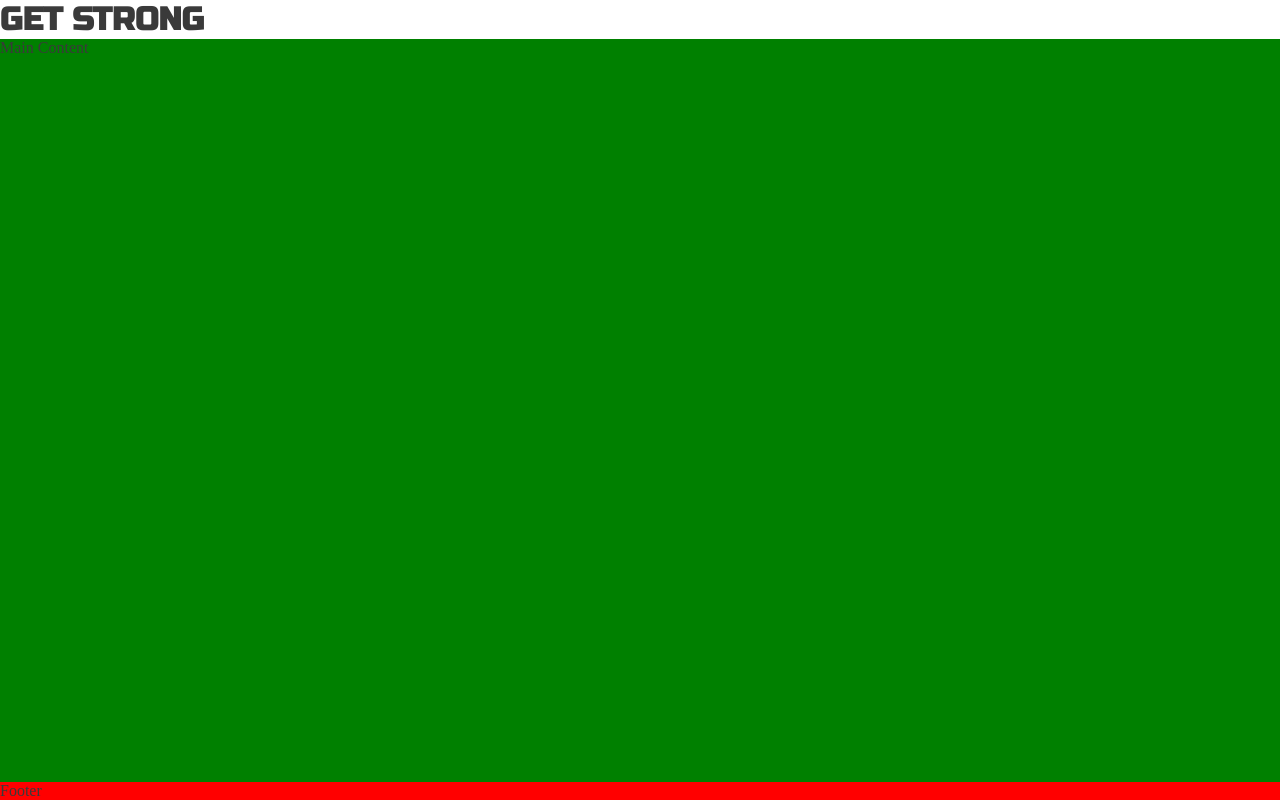
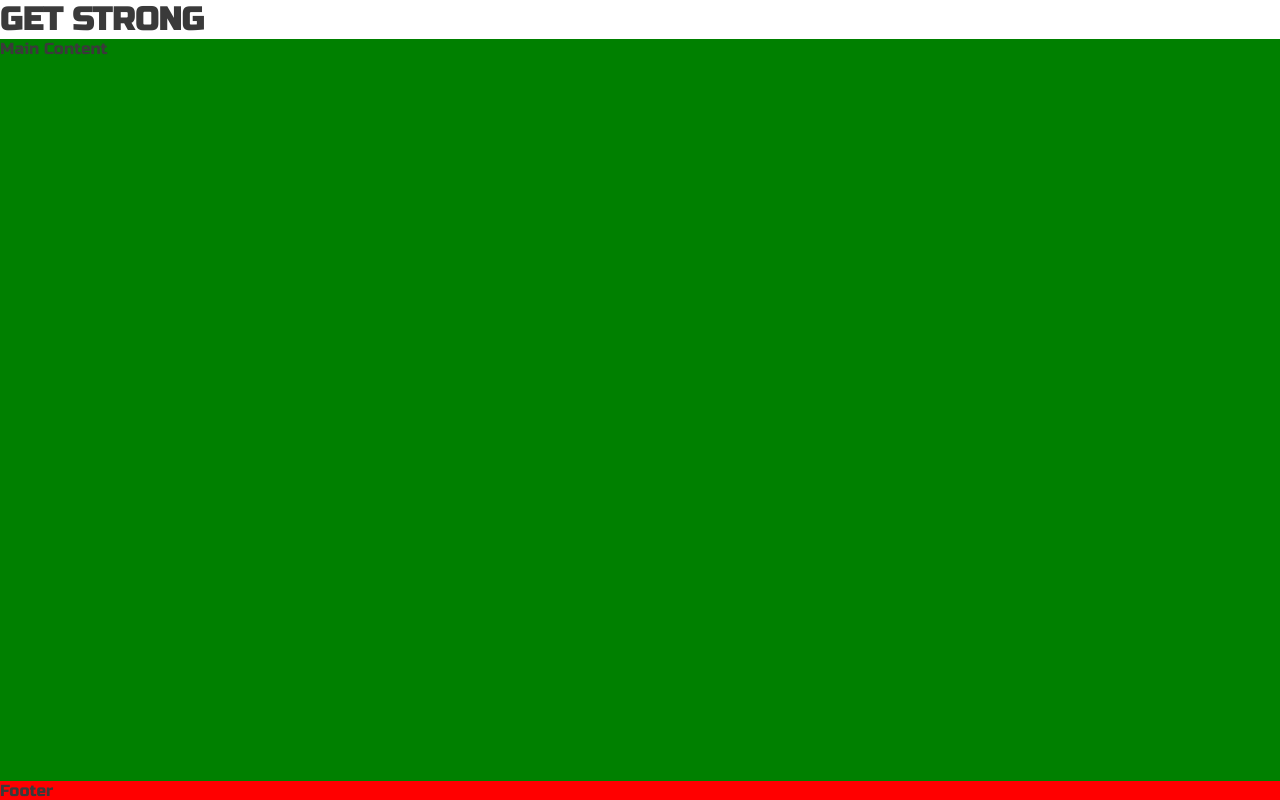
Before and after one commit to codybradbury05/PortfolioProject1, a plain HTML site: page index.html in a window 1280 px wide. Drawn offline with Linux system fonts and the light colour scheme.

Commit message:
Added Russo One to general styles

```diff
--- a/style.css
+++ b/style.css
@@ -14,7 +14,7 @@ body {
     min-height: 100vh;
     display: flex;
     flex-direction: column;
-
+    font-family: 'Russo One', sans-serif;
     color: #3a3a3a;
 }
 
```
